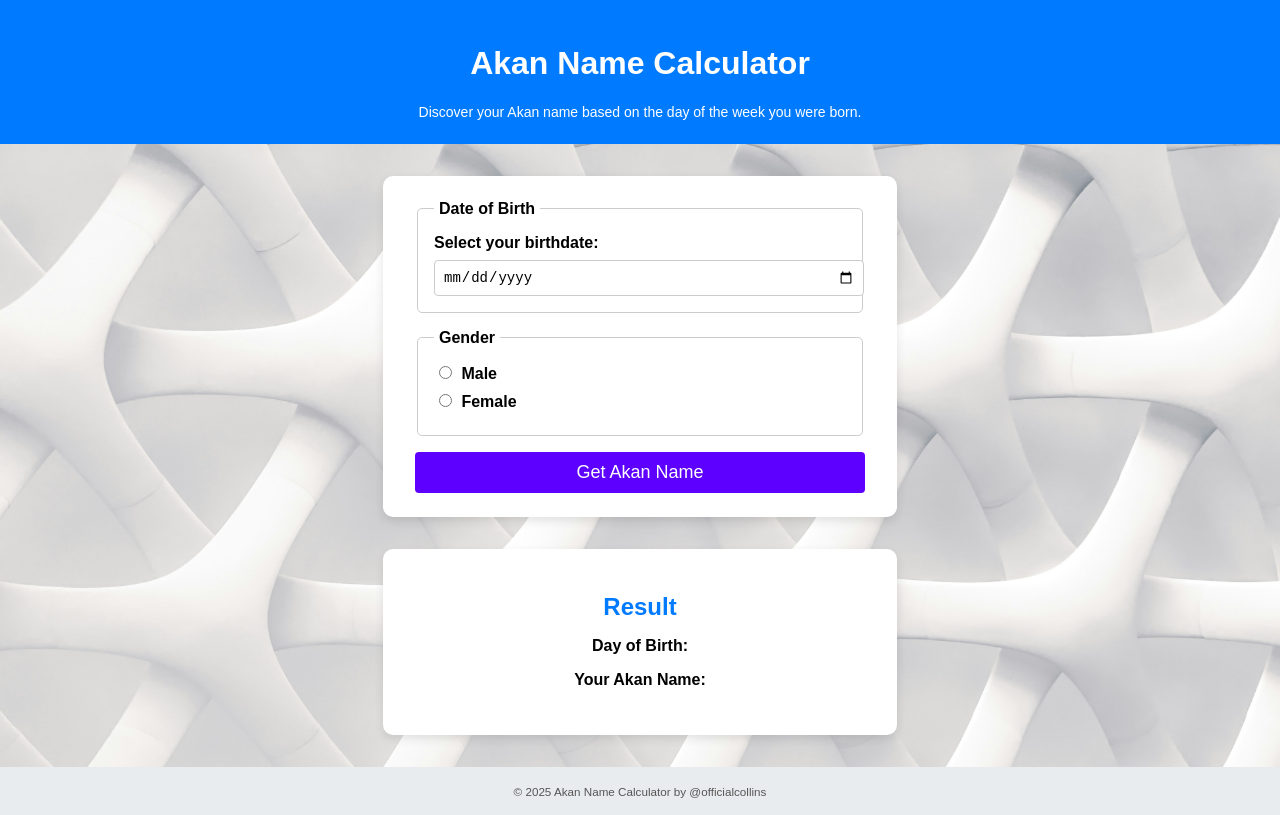
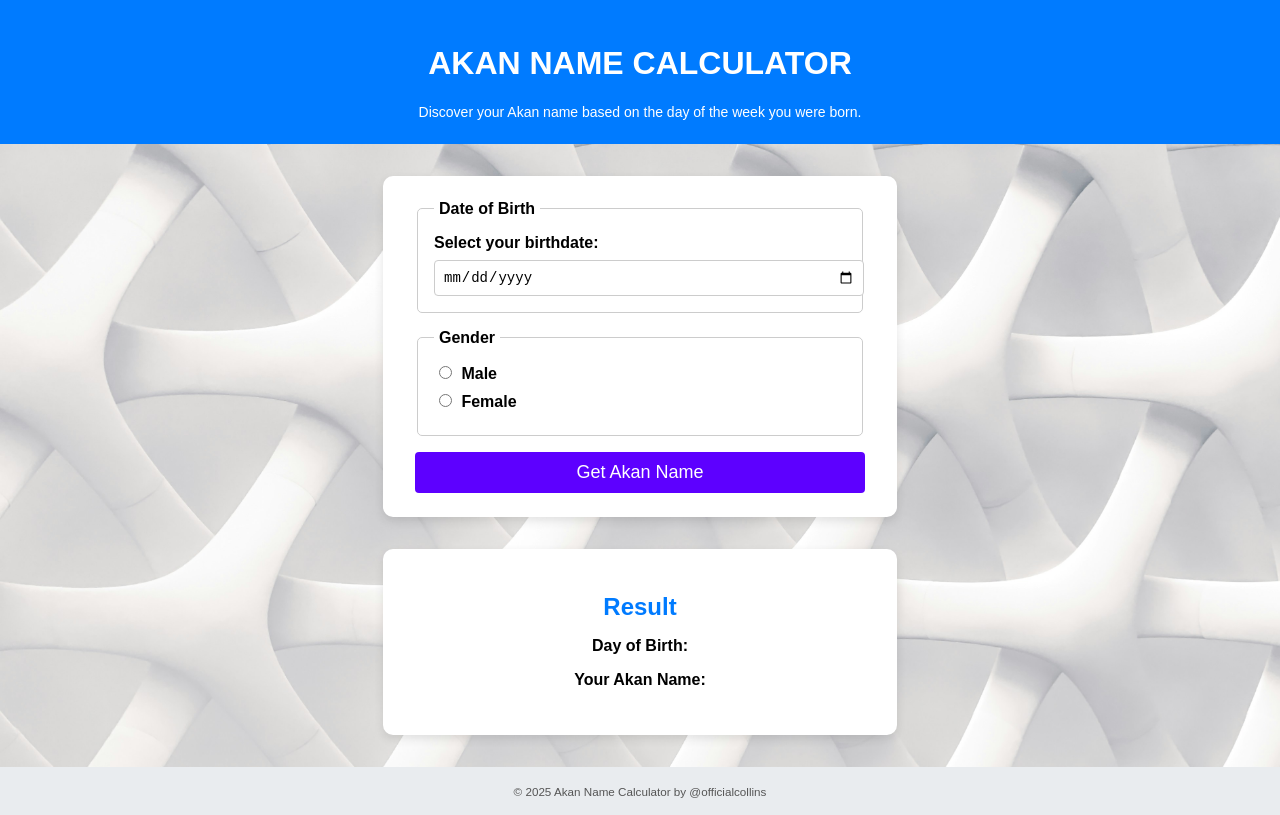
Before and after one commit to officialcolins/akan-name-generator, a plain HTML site: page index.html in a window 1280 px wide. Drawn offline with Linux system fonts and the light colour scheme.

Commit message:
update 2

```diff
--- a/index.html
+++ b/index.html
@@ -9,7 +9,7 @@
 
 <body>
     <header>
-        <h1>Akan Name Calculator</h1>
+        <h1>AKAN NAME CALCULATOR</h1>
         <p>Discover your Akan name based on the day of the week you were born.</p>
     </header>
 
```
